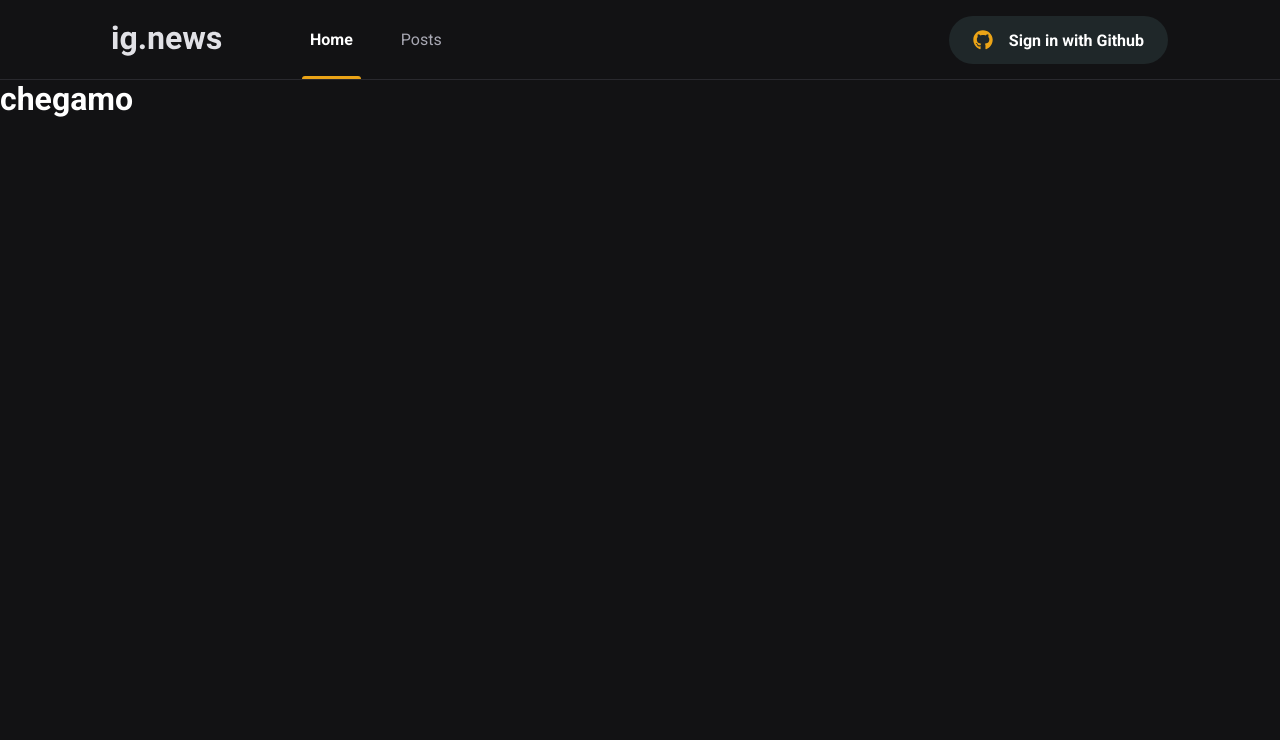
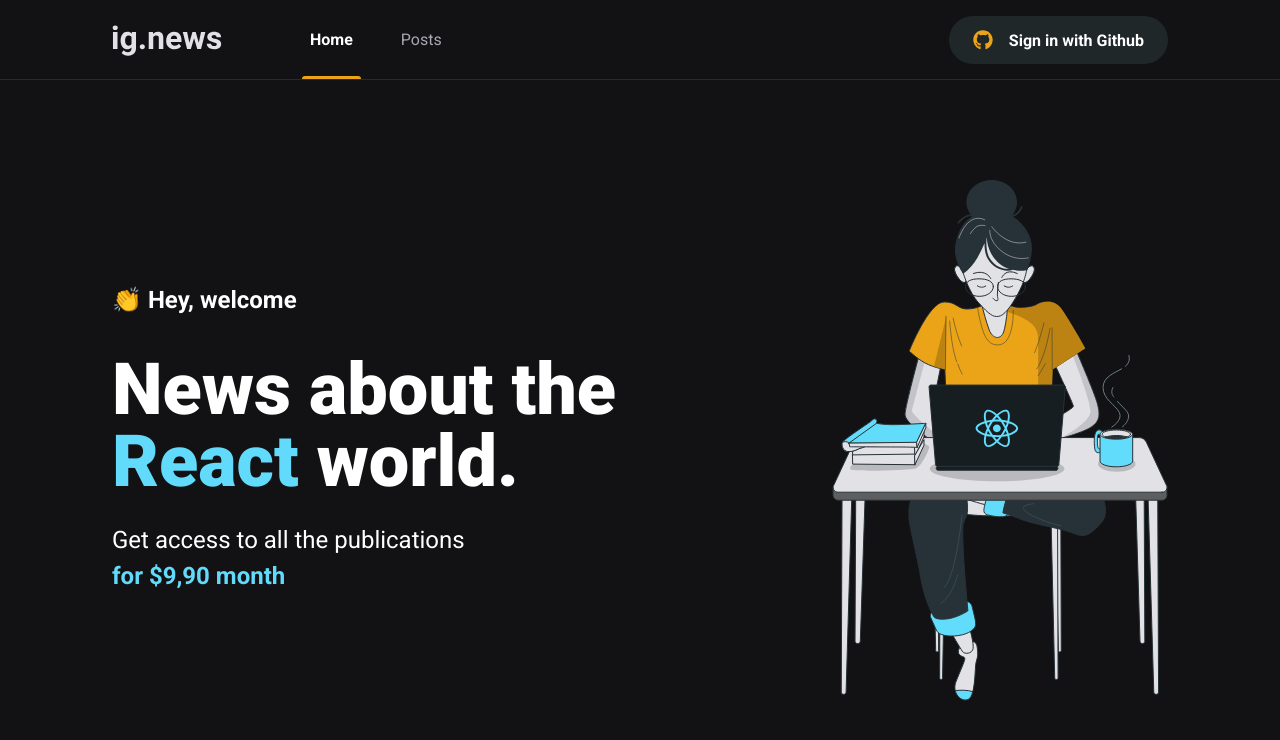
Before and after one commit to carlos-hr/ignews, a Next.js app: page / in a window 1280 px wide. Shown: the top 740 px of the page. Built offline with nearby package versions, Linux system fonts and the light colour scheme.

Commit message:
feat: creating home page styles

```diff
--- a/src/pages/index.tsx
+++ b/src/pages/index.tsx
@@ -1,4 +1,5 @@
 import Head from "next/head";
+import styles from "../styles/home.module.scss";
 
 export default function Home() {
   return (
@@ -6,9 +7,22 @@
       <Head>
         <title>Início | IgNews</title>
       </Head>
-      <div className={"styles.title"}>
-        <h1>chegamo</h1>
-      </div>
+
+      <main className={styles.contentContainer}>
+        <section className={styles.hero}>
+          <span>👏 Hey, welcome</span>
+          <h1>
+            News about the <span>React</span> world.
+          </h1>
+          <p>
+            Get access to all the publications
+            <br />
+            <span>for $9,90 month</span>
+          </p>
+        </section>
+
+        <img src="/images/avatar.svg" alt="Girl codding" />
+      </main>
     </>
   );
 }
--- /dev/null
+++ b/src/styles/home.module.scss
@@ -0,0 +1,40 @@
+.contentContainer {
+  max-width: 1120px;
+  margin: 0 auto;
+  padding: 0 2rem;
+  height: calc(100vh - 5rem);
+  display: flex;
+  align-items: center;
+  justify-content: space-between;
+}
+
+.hero {
+  max-width: 600px;
+
+  > span {
+    font-size: 1.5rem;
+    font-weight: bold;
+  }
+
+  h1 {
+    font-size: 4.5rem;
+    line-height: 4.5rem;
+    font-weight: 900;
+    margin-top: 2.5rem;
+
+    span {
+      color: var(--cyan-500);
+    }
+  }
+
+  p {
+    font-size: 1.5rem;
+    line-height: 2.25rem;
+    margin-top: 1.5rem;
+
+    span {
+      color: var(--cyan-500);
+      font-weight: bold;
+    }
+  }
+}
```
